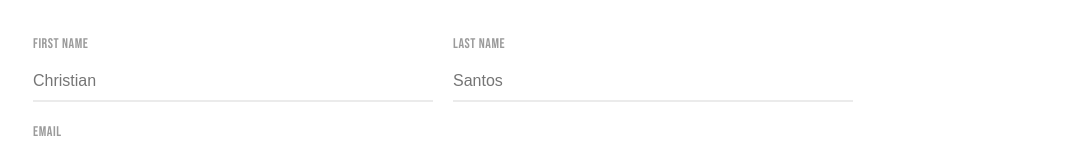
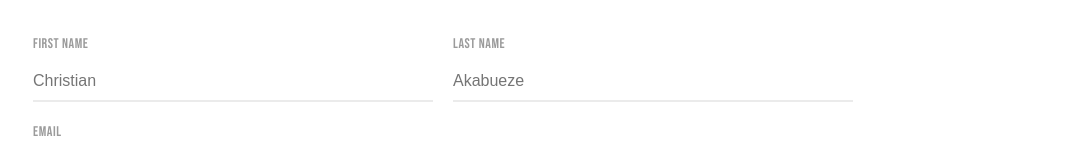
Before and after one commit to christian-fx/PortfolioV2, a React (Vite) app: page /contact in a window 1280 px wide. Shown: the part 251-403 px from the top of the page, without its empty margins (197-1280 px from the left). Built offline with nearby package versions, Linux system fonts and the light colour scheme; no server answers; the HTML template or start-up script is replaced by a standard one; a web font is replaced by a local one.

Commit message:
added minor touches

```diff
--- a/src/components/PageTransition.jsx
+++ b/src/components/PageTransition.jsx
@@ -2,8 +2,6 @@ import { motion } from 'framer-motion';
 
 /**
  * Premium Page Transition
- * Uses a subtle scale + fade + slide effect with a high-end expo easing
- * for that 'app-like' feel between routes.
  */
 export default function PageTransition({ children }) {
   const MotionDiv = motion.div;
--- a/src/components/SkeletonImage.jsx
+++ b/src/components/SkeletonImage.jsx
@@ -3,8 +3,6 @@ import { Link } from 'react-router-dom';
 
 /**
  * SkeletonImage Component
- * Handles image loading states with a shimmer skeleton effect.
- * Can be used as a standalone image or wrapped in a Link.
  */
 export default function SkeletonImage({
   src,
--- a/src/pages/About/About.jsx
+++ b/src/pages/About/About.jsx
@@ -20,7 +20,7 @@ const EXPERIENCES = [
     company: 'FreeCodeCamp',
     date: '',
     desc: 'Completed front-end projects and earned certification.',
-    link: { href: 'https://www.freecodecamp.org/certification', label: 'View Certificates' },
+    link: { href: 'https://www.freecodecamp.org/certification/christian-fx/javascript-v9', label: 'View Certificates' },
   },
 ];
 
--- a/src/pages/Contact/Contact.jsx
+++ b/src/pages/Contact/Contact.jsx
@@ -135,7 +135,7 @@ export default function Contact() {
                 </div>
                 <div className={`form-group ${errors.lastName ? 'has-error' : ''}`}>
                   <label htmlFor="lastName">Last name</label>
-                  <input type="text" id="lastName" name="lastName" placeholder="Santos"
+                  <input type="text" id="lastName" name="lastName" placeholder="Akabueze"
                     value={form.lastName} onChange={e => handleChange('lastName', e.target.value)} />
                   {errors.lastName && <span className="error-text">{errors.lastName}</span>}
                 </div>
```
